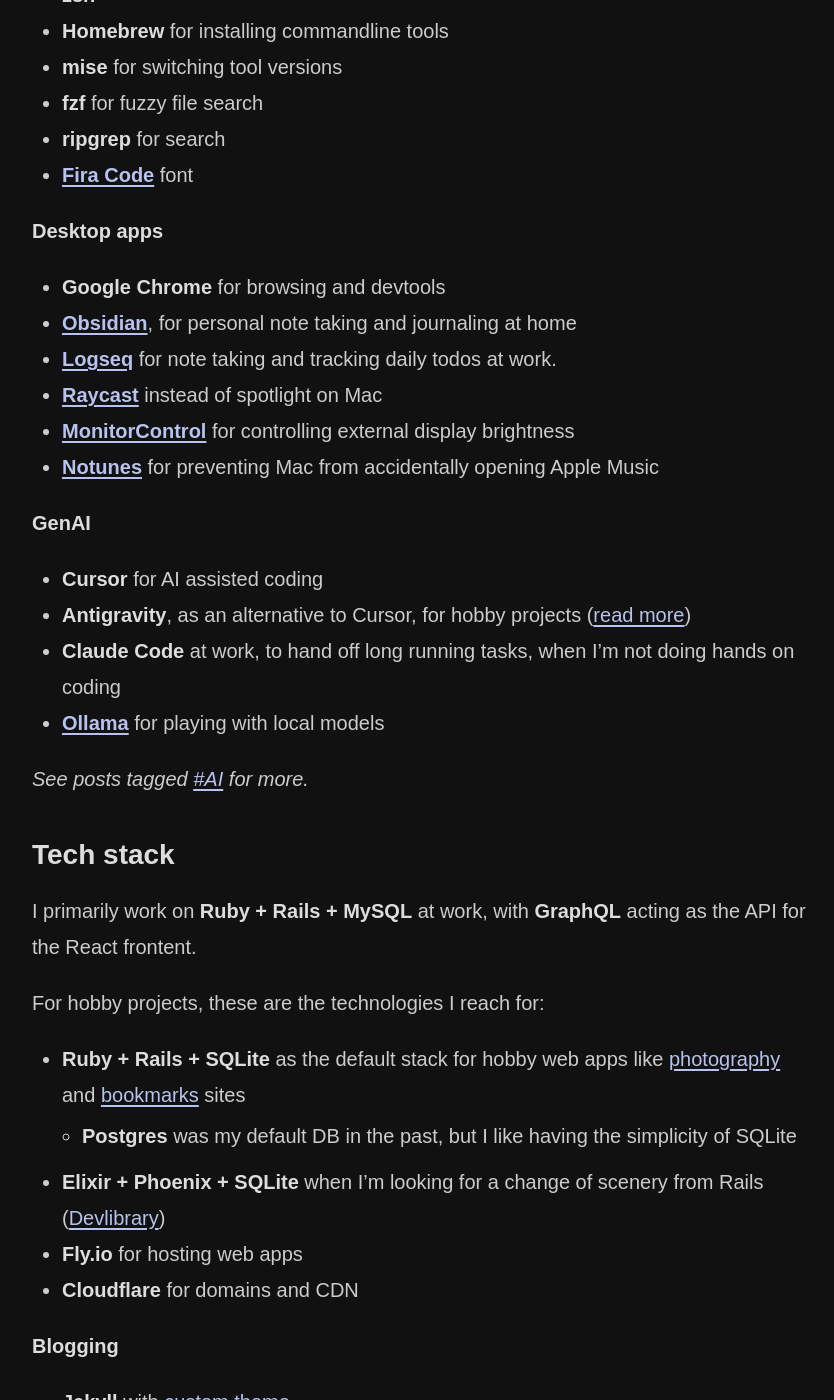
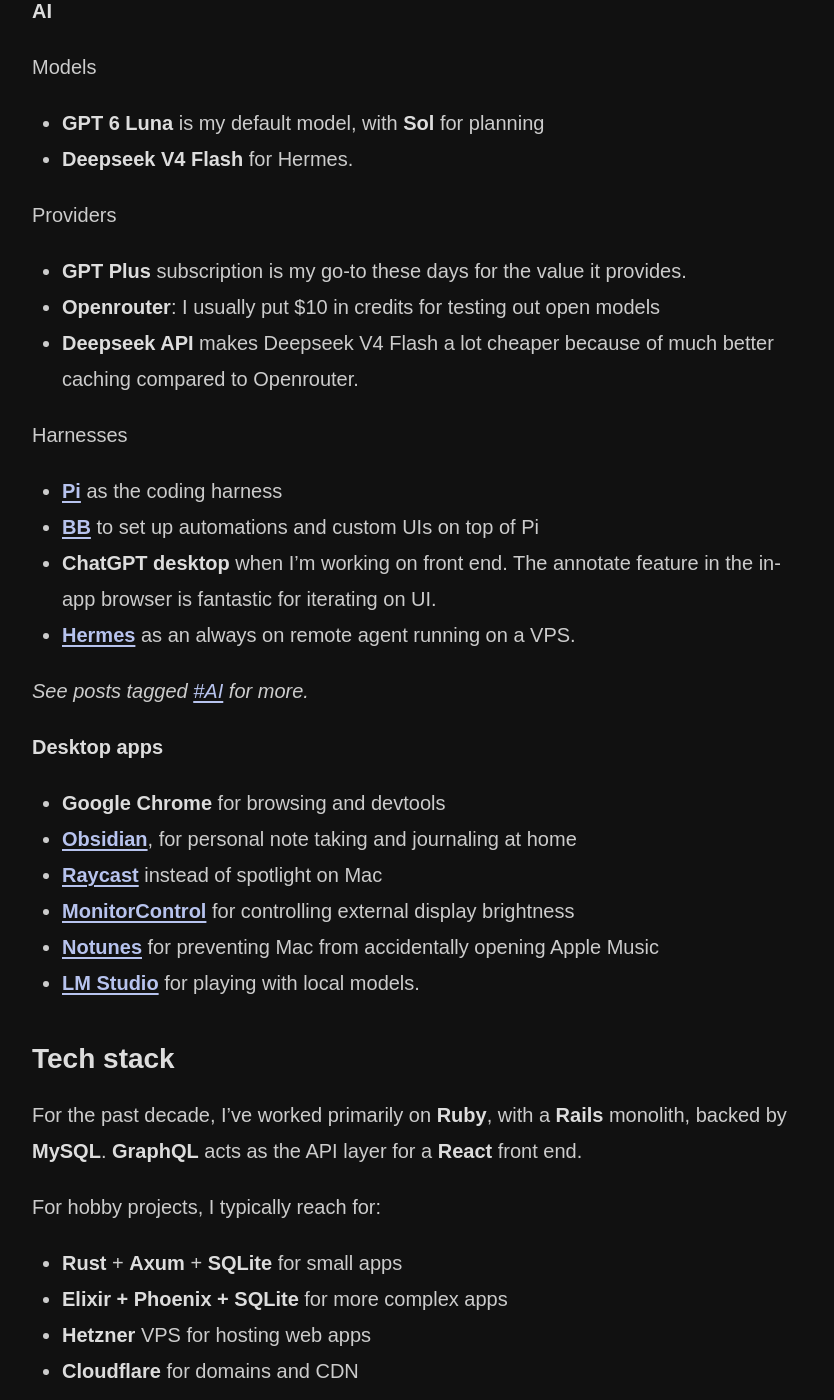
Before and after one commit to nithinbekal/nithinbekal.github.io, a Jekyll site: the page built from uses.md, in a window 1280 px wide and 1400 px high, scrolled down 2083 px. Shown: the whole window, without its empty margins (208-1042 px from the left). Built offline with Jekyll 4.4.1, drawn with Linux system fonts in a browser that asks for light colours; some of the changed text lies outside the part shown.

Commit message:
Update /uses page

```diff
--- a/uses.md
+++ b/uses.md
@@ -12,13 +12,12 @@
 
 💻 Computers
 
-- Work: **[Macbook Pro 14"](https://www.apple.com/ca/macbook-pro/)** M3 Pro, 32GB RAM ([review](/posts/macbook-pro-m3/))
-- Personal: **Macbook Pro 16" 2019** Intel Core i7 2.6Ghz, 32GB RAM
-- Gaming: **Windows PC** Ryzen 5600X, RTX 1080Ti, 32GB RAM
+- **[Macbook Pro 14"](https://www.apple.com/ca/macbook-pro/)** M5 Pro, 64GB RAM
+- **Windows PC** for occasional gaming (Ryzen 5600X, RTX 1080Ti, 32GB RAM)
 
 Accessories
 
-- ⌨️ Keyboard: **[Logitech K120](https://www.amazon.com/dp/B003ELVLKU/)** keyboard
+- ⌨️ Keyboard: **[Ergodox EZ Shine](https://ergodox-ez.com/)**
 - 🖱️ Mouse: **[Logitech MX Master 3S Wireless](https://www.amazon.com/dp/B0FB21526X/)**
 - 🎧 Earbuds: **[Airpods Pro 2](https://www.amazon.com/dp/B0CP4CG1ZB/)** ([review](/posts/airpods-pro-review/))
 - 🎙️ Microphone: **[Blue Yeti](https://www.amazon.com/dp/B01LY6Z2M6/)**
@@ -47,52 +46,58 @@
 
 ### Software
 
-**Editors and IDEs**
-
-- **[Neovim](/posts/decade-of-vim/)** as the primary text editor ([read more](/posts/decade-of-vim/))
-- **[Cursor](https://cursor.com/)**  when I'm depending on AI assistance in the editor, which is fairly often these days
-- **[Antigravity](/posts/antigravity-impressions/)**, as an alternative to Cursor, for hobby projects ([read more](/posts/antigravity-impressions/))
-
 **Terminal**
 
 I use an installer script to set up my [dotfiles](https://github.com/nithinbekal/dotfiles) with these tools:
 
-- **iTerm2** terminal emulator
+- **Ghostty**
 - **zsh**
+- **[Neovim](/posts/decade-of-vim/)** as the primary text editor ([read more](/posts/decade-of-vim/))
 - **Homebrew** for installing commandline tools
 - **mise** for switching tool versions
 - **fzf** for fuzzy file search
 - **ripgrep** for search
 - **[Fira Code](https://github.com/tonsky/FiraCode)** font
 
+**AI**
+
+Models
+- **GPT 6 Luna** is my default model, with **Sol** for planning
+- **Deepseek V4 Flash** for Hermes.
+
+Providers
+- **GPT Plus** subscription is my go-to these days for the value it provides.
+- **Openrouter**: I usually put $10 in credits for testing out open models
+- **Deepseek API** makes Deepseek V4 Flash a lot cheaper because of much better caching compared to Openrouter.
+
+Harnesses
+- **[Pi](https://pi.dev/)** as the coding harness
+- **[BB](https://getbb.app/)** to set up automations and custom UIs on top of Pi
+- **ChatGPT desktop** when I'm working on front end.
+  The annotate feature in the in-app browser is fantastic for iterating on UI.
+- **[Hermes](https://hermes-agent.nousresearch.com/)** as an always on remote agent running on a VPS.
+
+_See posts tagged [#AI](/categories/ai/) for more._
+
 **Desktop apps**
 
 - **Google Chrome** for browsing and devtools
 - **[Obsidian](/posts/logseq-to-obsidian/)**, for personal note taking and journaling at home
-- **[Logseq](https://logseq.com/)** for note taking and tracking daily todos at work.
 - **[Raycast](https://www.raycast.com/)** instead of spotlight on Mac
 - **[MonitorControl](https://github.com/MonitorControl/MonitorControl)** for controlling external display brightness
 - **[Notunes](https://github.com/tombonez/noTunes)** for preventing Mac from accidentally opening Apple Music
-
-**GenAI**
-
-- **Cursor** for AI assisted coding
-- **Antigravity**, as an alternative to Cursor, for hobby projects ([read more](/posts/antigravity-impressions/))
-- **Claude Code** at work, to hand off long running tasks, when I'm not doing hands on coding
-- **[Ollama](https://ollama.com/)** for playing with local models
-
-_See posts tagged [#AI](/categories/ai/) for more._
+- **[LM Studio](https://lmstudio.ai/)** for playing with local models.
 
 ### Tech stack
 
-I primarily work on **Ruby + Rails + MySQL** at work, with **GraphQL** acting as the API for the React frontent.
+For the past decade, I've worked primarily on **Ruby**, with a **Rails** monolith, backed by **MySQL**.
+**GraphQL** acts as the API layer for a **React** front end.
 
-For hobby projects, these  are the technologies I reach for:
+For hobby projects, I typically reach for:
 
-- **Ruby + Rails + SQLite** as the default stack for hobby web apps like [photography](https://photos.nithinbekal.com/) and [bookmarks](https://bukmark.me/) sites
-  - **Postgres** was my default DB in the past, but I like having the simplicity of SQLite
-- **Elixir + Phoenix + SQLite** when I'm looking for a change of scenery from Rails ([Devlibrary](https://devlibrary.org/))
-- **Fly.io** for hosting web apps
+- **Rust** + **Axum** + **SQLite** for small apps
+- **Elixir + Phoenix + SQLite** for more complex apps
+- **Hetzner** VPS for hosting web apps
 - **Cloudflare** for domains and CDN
 
 **Blogging**
@@ -100,5 +105,5 @@
 - **Jekyll** with [custom theme](https://github.com/nithinbekal/nithinbekal.github.io/)
 - **GitHub Pages** for hosting
 - **S3** for hosting images and assets
-- **Cloudflare** CDN
-- **Obsidian** for editing markdown
+- **Cloudflare** as a CDN
+- **Obsidian** for composing posts in markdown
```
Also changed, not shown: other parts of uses.md (+1 -1 lines).
